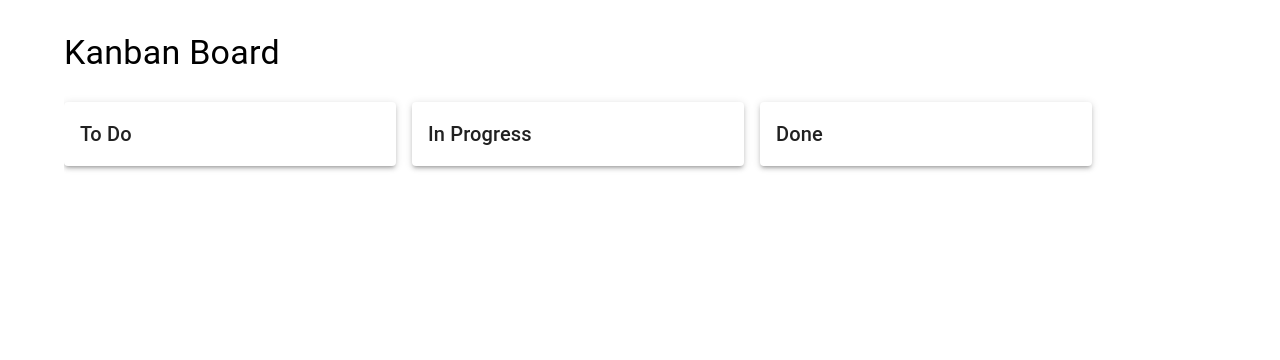
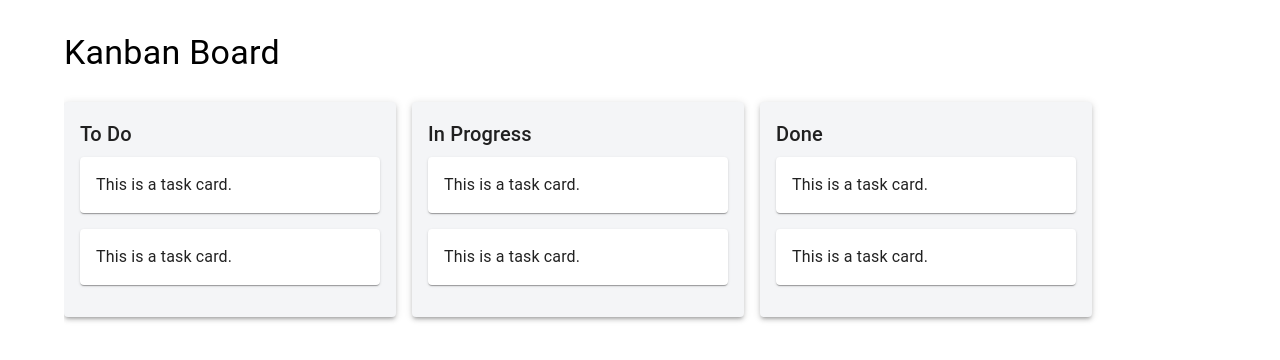
Before and after one commit to JoaoGuilhermeTP/Kanban-Board-App, a React (Create React App) app: page / in a window 1280 px wide. Shown: the top 360 px of the page. Built offline with nearby package versions, Linux system fonts and the light colour scheme.

Commit message:
Refactor Kanban board structure by removing unnecessary Paper components and implementing Column component for better layout management

```diff
--- a/src/App.js
+++ b/src/App.js
@@ -1,36 +1,24 @@
 import React from 'react';
-import { Container, Typography, Box, Paper } from '@mui/material'; // 1. Import MUI components
+import { Container, Typography, Box } from '@mui/material'; // Removed Paper
+import Column from './Column.js';
 
 function App() {
   return (
-    // 2. Use Container for overall page layout
     <Container maxWidth="lg" sx={{ mt: 4, mb: 4 }}>
       <Typography variant="h4" component="h1" gutterBottom>
         Kanban Board
       </Typography>
 
-      {/* 3. Use Box with Flexbox to lay out the columns horizontally */}
       <Box sx={{
         display: 'flex',
-        gap: 2, // Adds space between the columns
-        overflowX: 'auto', // Allows horizontal scrolling if columns overflow
+        gap: 2,
+        overflowX: 'auto',
         padding: '16px 0'
       }}>
-
-        {/* --- Placeholder Columns --- */}
-        <Paper elevation={3} sx={{ p: 2, minWidth: 300, flexShrink: 0 }}>
-          <Typography variant="h6">To Do</Typography>
-        </Paper>
-
-        <Paper elevation={3} sx={{ p: 2, minWidth: 300, flexShrink: 0 }}>
-          <Typography variant="h6">In Progress</Typography>
-        </Paper>
-
-        <Paper elevation={3} sx={{ p: 2, minWidth: 300, flexShrink: 0 }}>
-          <Typography variant="h6">Done</Typography>
-        </Paper>
-        {/* --- End Placeholder Columns --- */}
-
+        {/* The extra <p> tag is removed */}
+        <Column title="To Do" />
+        <Column title="In Progress" />
+        <Column title="Done" />
       </Box>
     </Container>
   );
--- /dev/null
+++ b/src/Column.js
@@ -0,0 +1,18 @@
+import React from "react";
+import { Paper, Typography } from "@mui/material";
+import TaskCard from "./TaskCard.js";
+
+export default function Column({ title }) {
+  return (
+    <Paper
+      elevation={3}
+      sx={{ p: 2, minWidth: 300, flexShrink: 0, backgroundColor: "#f4f5f7" }}
+    >
+      <Typography variant="h6" gutterBottom>
+        {title}
+      </Typography>
+      <TaskCard />
+      <TaskCard />
+    </Paper>
+  );
+}
--- /dev/null
+++ b/src/TaskCard.js
@@ -0,0 +1,12 @@
+import React from 'react';
+import { Paper, Typography} from '@mui/material';
+
+export default function TaskCard() {
+    return (
+        <Paper elevation={1} sx={{ p: 2, mb: 2}}>
+            <Typography>
+                This is a task card.
+            </Typography>
+        </Paper>
+    );
+}
```
